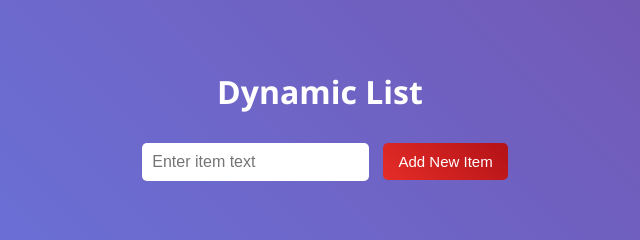
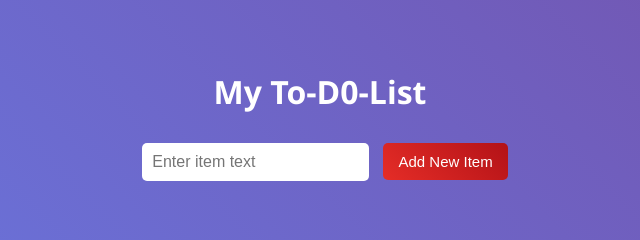
Before and after one commit to NewCoder195/To-Do-List, a plain HTML site: page index.html in a window 1280 px wide. Shown: the part 264-504 px from the top of the page, 320-960 px from the left. Drawn offline with Linux system fonts and the light colour scheme.

Commit message:
Update index.html

```diff
--- a/index.html
+++ b/index.html
@@ -8,7 +8,7 @@
   </head>
   <body>
     <div id="app">
-      <h1>Dynamic List</h1>
+      <h1>My To-D0-List</h1>
       <input type="text" id="itemInput" placeholder="Enter item text" />
       <button id="addButton">Add New Item</button>
       <ul id="listContainer">
```
